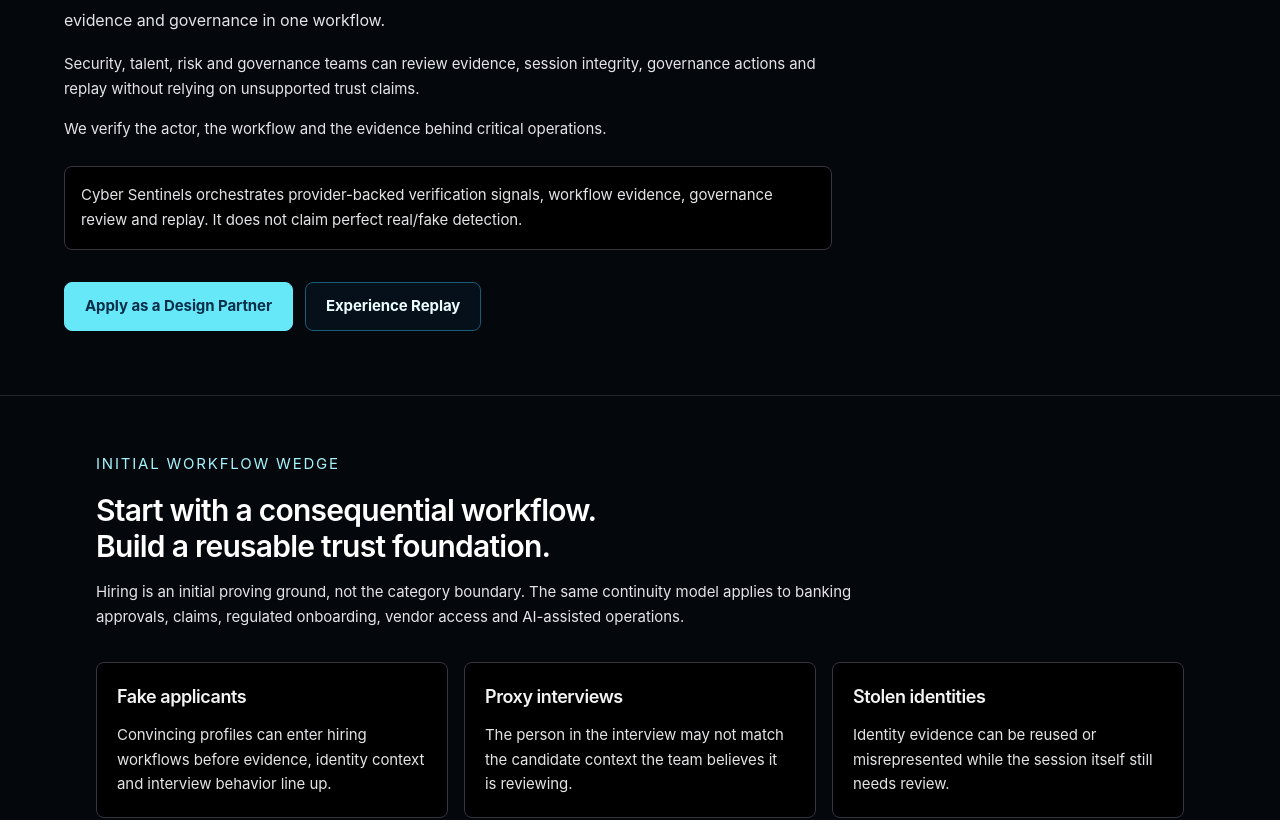
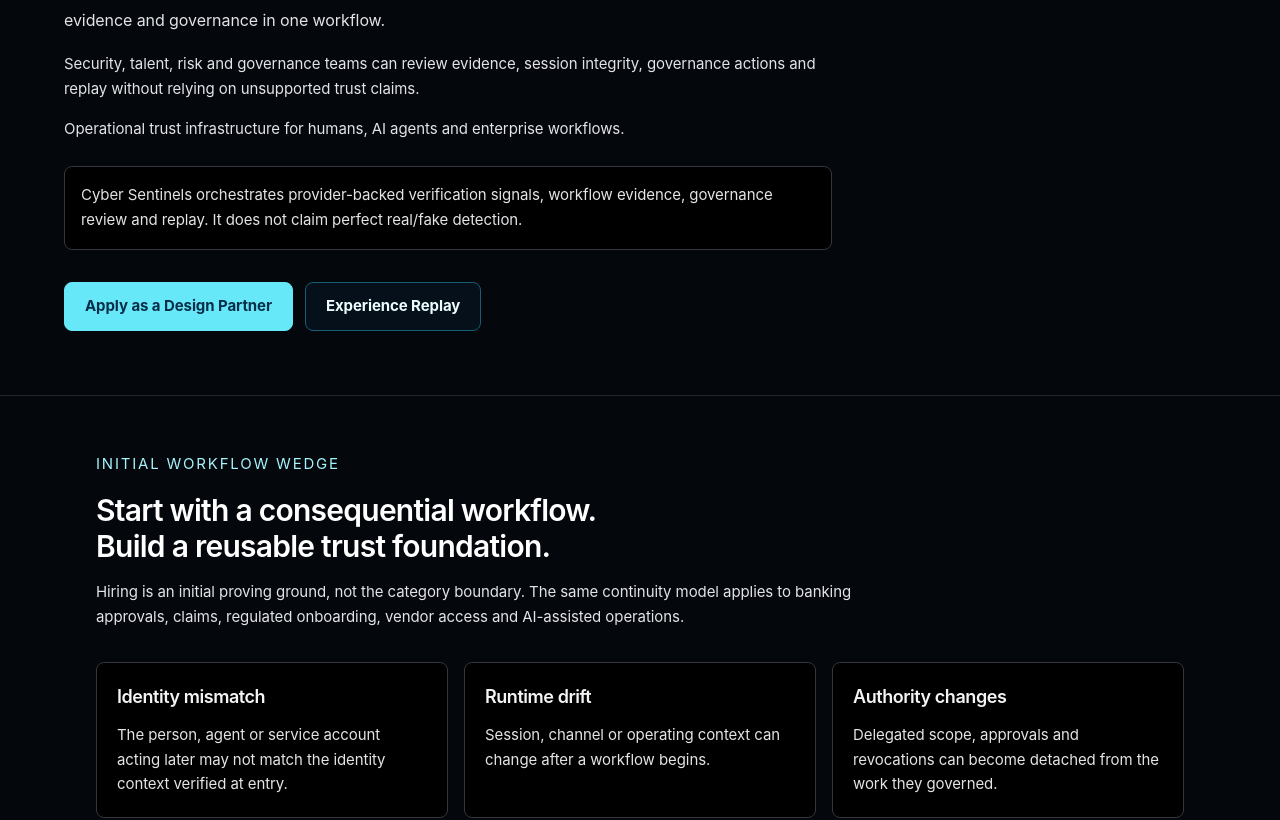
Before and after one commit to emeaexecutive/Cyber-Sentinels-V2, a Next.js app: page /design-partner in a window 1280 px wide. Shown: the part 410-1230 px from the top of the page. Built offline with nearby package versions, Linux system fonts and the light colour scheme; no server answers.

Commit message:
Strengthen category execution and enterprise readiness

```diff
--- a/app/design-partner/page.tsx
+++ b/app/design-partner/page.tsx
@@ -3,11 +3,11 @@ import { EvidenceDisclaimer } from "@/components/evidence-disclaimer";
 import { operationalPilotTemplates } from "@/lib/pilot-templates";
 
 const risks = [
-  ["Fake applicants", "Convincing profiles can enter hiring workflows before evidence, identity context and interview behavior line up."],
-  ["Proxy interviews", "The person in the interview may not match the candidate context the team believes it is reviewing."],
-  ["Stolen identities", "Identity evidence can be reused or misrepresented while the session itself still needs review."],
-  ["Assisted fraud", "Generated answers, synthetic media and automated coaching can obscure workflow risk."],
-  ["Injected sessions", "A verified entry point does not guarantee the camera, audio or screen channel remains trustworthy."],
+  ["Identity mismatch", "The person, agent or service account acting later may not match the identity context verified at entry."],
+  ["Runtime drift", "Session, channel or operating context can change after a workflow begins."],
+  ["Authority changes", "Delegated scope, approvals and revocations can become detached from the work they governed."],
+  ["Evidence gaps", "Provider results, workflow evidence and reviewer notes can arrive at different times or remain fragmented."],
+  ["Automation handoffs", "AI-assisted work still needs accountable ownership, bounded authority and a reviewable outcome."],
 ];
 
 const proof = [
@@ -42,8 +42,8 @@ export default function DesignPartnerPage() {
             governance actions and replay without relying on unsupported trust claims.
           </p>
           <p className="mt-4 max-w-3xl text-sm leading-7 text-zinc-200">
-            We verify the actor, the workflow and the evidence behind critical
-            operations.
+            Operational trust infrastructure for humans, AI agents and
+            enterprise workflows.
           </p>
           <EvidenceDisclaimer className="mt-6 max-w-3xl" />
           <div className="mt-8 flex flex-wrap gap-3">
--- a/app/enterprise/hiring-security/page.tsx
+++ b/app/enterprise/hiring-security/page.tsx
@@ -82,6 +82,10 @@ export default function HiringSecurityPage() {
           <p className="mt-3 max-w-3xl text-sm leading-7 text-zinc-400">
             Hiring Security is one major workflow domain within a broader platform
             for continuous identity, authorization lineage and governance continuity.
+          </p>
+          <p className="mt-3 max-w-3xl text-sm leading-7 text-zinc-200">
+            Operational trust infrastructure for humans, AI agents and
+            enterprise workflows.
           </p>
           <div className="mt-6 flex flex-wrap gap-3">
             <Link
--- a/app/enterprise/page.tsx
+++ b/app/enterprise/page.tsx
@@ -49,8 +49,8 @@ export default function EnterprisePage() {
             posture and replayable operational memory.
           </p>
           <p className="mt-4 max-w-3xl text-sm leading-7 text-zinc-200">
-            We verify the actor, the workflow and the evidence behind critical
-            operations.
+            Operational trust infrastructure for humans, AI agents and
+            enterprise workflows.
           </p>
           <div className="mt-6 flex flex-wrap gap-3">
             <Link href="/demo" className="brand-primary-action brand-action-large text-sm">
--- a/app/investor/page.tsx
+++ b/app/investor/page.tsx
@@ -55,11 +55,8 @@ export default function InvestorPage() {
             <Link href="/demo/hiring-attack" className="brand-primary-action brand-action-large text-sm">
               View Demo
             </Link>
-            <Link href="/enterprise-access?intent=design_partner" className="brand-secondary-action brand-action-large text-sm">
-              Become a Design Partner
-            </Link>
             <Link href="/enterprise-access?intent=intro_call" className="rounded-lg border border-zinc-700 px-5 py-3 text-sm font-semibold text-zinc-200 hover:border-zinc-400">
-              Book Intro Call
+              Discuss the Platform
             </Link>
           </div>
           <EvidenceDisclaimer className="mt-7 max-w-3xl" />
--- a/app/trust-center/page.tsx
+++ b/app/trust-center/page.tsx
@@ -129,24 +129,18 @@ export default async function TrustCenterPage() {
                 AI agents, service accounts and API actors.
               </p>
               <p className="mt-3 max-w-3xl text-sm leading-7 text-zinc-300">
-                We do not give enterprises another AI tool. We verify the actor,
-                the work and the evidence behind critical workflows.
+                Operational trust infrastructure for humans, AI agents and
+                enterprise workflows.
               </p>
             </div>
             <State value={snapshot.badge} />
           </div>
           <nav className="mt-6 flex flex-wrap gap-3 text-sm">
-            <Link href="/enterprise/hiring-security" className="brand-primary-action">
-              Explore Hiring Security
-            </Link>
             <Link href="/trust-replay" className="brand-primary-action">
               Open Replay Timeline
             </Link>
             <Link href="/dashboard/governance" className="rounded-lg border border-zinc-700 px-4 py-2 text-zinc-300 hover:text-white">
               Open Governance Review
-            </Link>
-            <Link href="/dashboard/session-integrity" className="rounded-lg border border-zinc-700 px-4 py-2 text-zinc-300 hover:text-white">
-              Open Session Integrity
             </Link>
           </nav>
         </section>
--- a/app/trust-evaluation-lab/page.tsx
+++ b/app/trust-evaluation-lab/page.tsx
@@ -25,7 +25,8 @@ export default function TrustEvaluationLabPage() {
             Trust Evaluation Lab
           </h1>
           <p className="mt-5 max-w-3xl text-base leading-7 text-zinc-300">
-            Operational trust for intelligent systems.
+            Operational trust infrastructure for humans, AI agents and
+            enterprise workflows.
           </p>
           <p className="mt-6 max-w-4xl border-l-2 border-cyan-700 pl-4 text-sm leading-7 text-zinc-300">
             Concept, simulated and prototype evaluations test how identity,
--- a/app/trust/data-sovereignty/page.tsx
+++ b/app/trust/data-sovereignty/page.tsx
@@ -26,13 +26,15 @@ export default function DataSovereigntyPage() {
             Enterprise control over data, workflows and operational memory.
           </h1>
           <p className="mt-5 max-w-4xl text-base leading-8 text-zinc-200">
-            Cyber Sentinels helps enterprises use AI without surrendering their
-            data, workflows, identity signals or operational IP.
+            Operational trust infrastructure for humans, AI agents and
+            enterprise workflows—without surrendering customer data, workflow
+            memory or operational IP.
           </p>
           <p className="mt-4 max-w-3xl text-sm leading-7 text-zinc-400">
             Governed orchestration keeps provider use subordinate to enterprise
-            classification, redaction, retention and audit policy. Cyber
-            Sentinels is not positioned around dependency on one frontier model.
+            classification, redaction, retention and audit policy. Provider
+            choice remains replaceable while enterprise policy and evidence
+            continuity remain stable.
           </p>
           <div className="mt-6 flex flex-wrap gap-3">
             <Link href="/enterprise-access" className="brand-primary-action brand-action-large text-sm">
@@ -75,7 +77,7 @@ export default function DataSovereigntyPage() {
           {[
             ["Customer-owned memory", "Replayable operational memory remains part of the enterprise trust record, not provider-owned training material."],
             ["Provider-agnostic governance", "Provider selection can change while classification, redaction, audit and evidence-continuity policy remains stable."],
-            ["Evidence-backed accountability", "AI interactions remain attached to workflow classification, provider-policy decisions and governance history."],
+            ["Governed provider orchestration", "AI interactions remain attached to workflow classification, provider-policy decisions, authorization and governance history."],
           ].map(([title, explanation]) => (
             <article key={title} className="operational-card p-5">
               <h2 className="text-lg font-semibold text-zinc-100">{title}</h2>
--- a/components/trust-posture-dashboard.tsx
+++ b/components/trust-posture-dashboard.tsx
@@ -27,9 +27,9 @@ const badgeDetails: Record<TrustPostureBadgeType, { label: string; className: st
 
 const lifecycleStages = [
   ["current", "Current", "Evidence and authority remain inside the active window."],
-  ["decaying", "Decaying", "Freshness reaches a checkpoint and review priority increases."],
-  ["escalated", "Escalated", "Risk or governance state interrupts ordinary reliance."],
-  ["recovered", "Recovered", "Recorded review or new evidence restores a current posture."],
+  ["decaying", "Decay", "Freshness reaches a checkpoint and review priority increases."],
+  ["escalated", "Escalate", "Risk or governance state interrupts ordinary reliance."],
+  ["recovered", "Recover", "Recorded review or new evidence restores a current posture."],
   ["reverification_due", "Re-verify", "Expired or missing evidence must be refreshed."],
 ] as const;
 
@@ -182,9 +182,9 @@ export function TrustPostureDashboard({
               </h1>
               <p className="mt-4 max-w-3xl text-sm leading-7 text-zinc-400">
                 Verification is a point-in-time event; trust is continuous. This
-                view keeps human and agent identity, authorization changes,
-                Session Integrity, reverification and Governance Review visible
-                as operational trust evolves.
+                view keeps posture changes across humans, AI agents, non-human
+                identities, workflows, approvals and runtime sessions visible
+                as evidence, authorization and Governance Review evolve.
               </p>
               <p className="mt-3 max-w-3xl text-sm leading-7 text-zinc-300">
                 Cyber Sentinels creates replayable operational trust memory across enterprise workflows.
@@ -316,7 +316,7 @@ export function TrustPostureDashboard({
           <div className="flex flex-wrap items-end justify-between gap-3">
             <div>
               <h2 className="text-xl font-semibold">Trust Posture Summaries</h2>
-              <p className="mt-2 text-sm text-zinc-500">Current human, agent and workflow posture in one readable queue.</p>
+              <p className="mt-2 text-sm text-zinc-500">Current human, AI-agent, non-human identity, workflow, approval and runtime-session posture in one readable queue.</p>
             </div>
             <BadgeCheck className="h-5 w-5 text-cyan-300" />
           </div>
```
Also changed, not shown: 1 other file (tests, documents, lock files or other folders).
